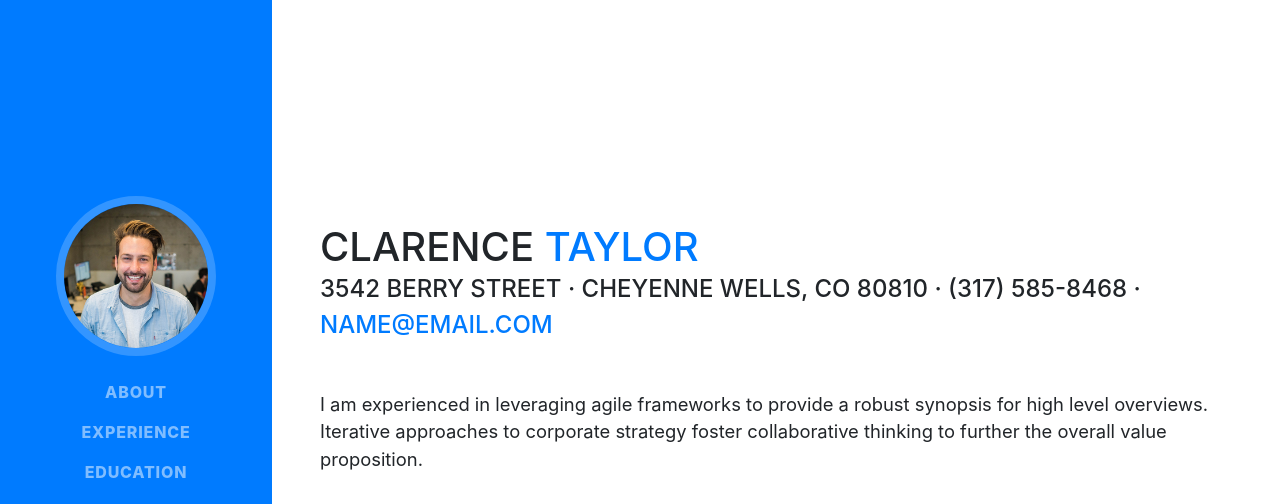
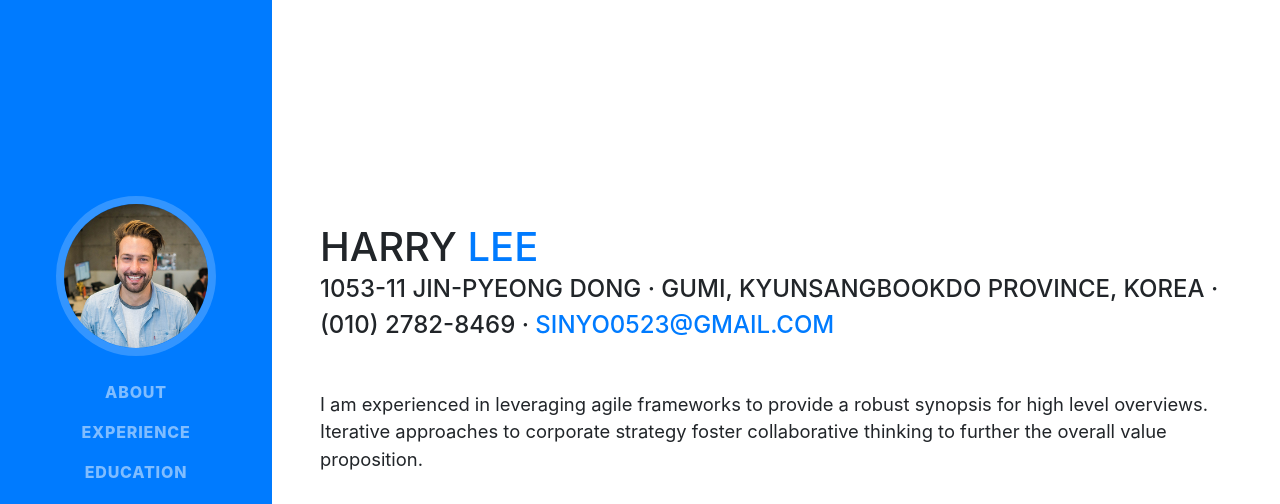
Before and after one commit to harrylee0810/harrylee0810.github.io, a website with bundled scripts: page index.html in a window 1280 px wide. Shown: the top 504 px of the page. Built offline with nearby package versions, Linux system fonts and the light colour scheme; a web font is replaced by a local one.

Commit message:
index HTML changed

```diff
--- a/index.html
+++ b/index.html
@@ -63,11 +63,11 @@
 
       <section class="resume-section p-3 p-lg-5 d-flex d-column" id="about">
         <div class="my-auto">
-          <h1 class="mb-0">Clarence
-            <span class="text-primary">Taylor</span>
+          <h1 class="mb-0">Harry
+            <span class="text-primary">lee</span>
           </h1>
-          <div class="subheading mb-5">3542 Berry Street · Cheyenne Wells, CO 80810 · (317) 585-8468 ·
-            <a href="mailto:name@email.com">name@email.com</a>
+          <div class="subheading mb-5"> 1053-11 Jin-Pyeong Dong · Gumi, Kyunsangbookdo province, Korea · (010) 2782-8469 ·
+            <a href="mailto:sinyo0523@gmail.com">sinyo0523@gmail.com</a>
           </div>
           <p class="lead mb-5">I am experienced in leveraging agile frameworks to provide a robust synopsis for high level overviews. Iterative approaches to corporate strategy foster collaborative thinking to further the overall value proposition.</p>
           <div class="social-icons">
```
